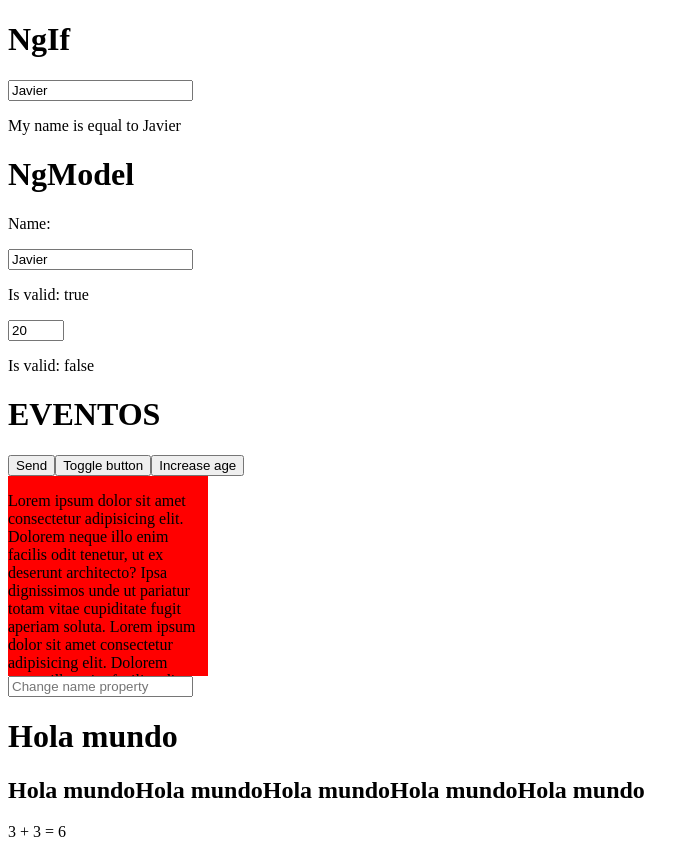
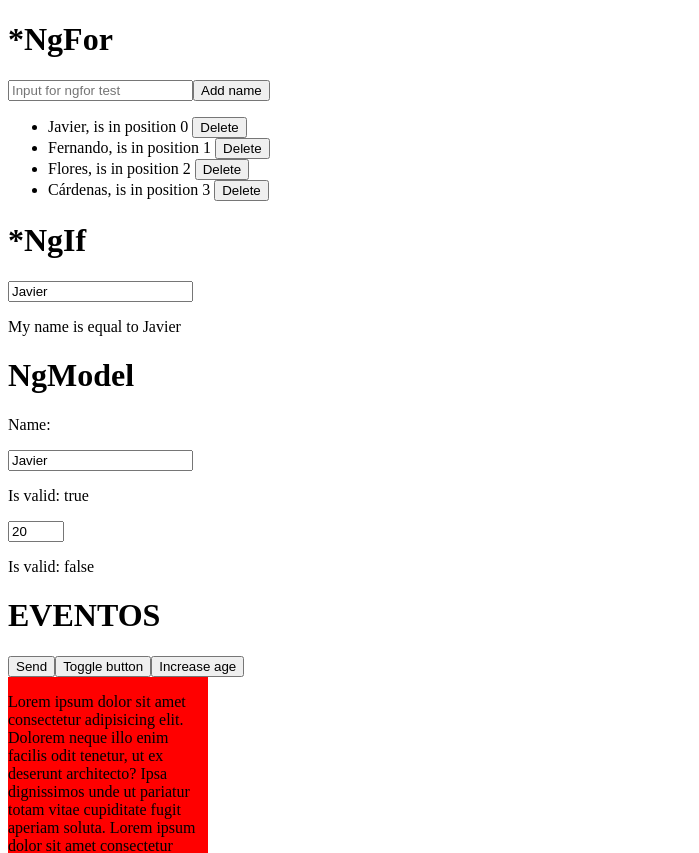
Before and after one commit to jffc-dev/Javascript-Angular-MyStore, an Angular app: page / in a window 1280 px wide. Shown: the top 853 px of the page, without its empty margins (0-699 px from the left). Built offline with nearby package versions, Linux system fonts and the light colour scheme.

Commit message:
feat(knowledge): NgFor examples added

```diff
--- a/src/app/app.component.html
+++ b/src/app/app.component.html
@@ -1,4 +1,15 @@
-<h1>NgIf</h1>
+<h1>*NgFor</h1>
+<input placeholder="Input for ngfor test" type="text" [(ngModel)]="newname">
+<button (click)="addname()">Add name</button>
+<ul>
+  <li *ngIf="names.length == 0">There isn't names!</li>
+  <li *ngFor="let name of names; index as i">
+    {{name}}, is in position {{i}}
+    <button (click)="deleteItem(i)">Delete</button>
+  </li>
+</ul>
+
+<h1>*NgIf</h1>
 <input placeholder="Input for ngif test" type="text" [(ngModel)]="person.name">
 <p *ngIf="person.name == 'Javier'; else elseBlock">My name is equal to Javier</p>
 <ng-template #elseBlock>
--- a/src/app/app.component.ts
+++ b/src/app/app.component.ts
@@ -22,6 +22,10 @@ export class AppComponent {
     img: 'https://netstorage-sportsbrief.akamaized.net/images/7325ee45ef6e709c.jpg?imwidth=900'
   }
 
+  names: string[] = ["Javier", "Fernando", "Flores", "Cárdenas"];
+
+  newname:string = "";
+
   //event for toggle btnDisabled property
   toggleButton(){
     this.btnDisabled = !this.btnDisabled;
@@ -43,4 +47,15 @@ export class AppComponent {
     const element = event.target as HTMLInputElement;
     this.name = element.value;
   }
+
+  //event for add name in names list
+  addname(){
+    this.names.push(this.newname);
+    this.newname = "";
+  }
+
+  //event for delete in names list
+  deleteItem(index: number){
+    this.names.splice(index, 1);
+  }
 }
```
